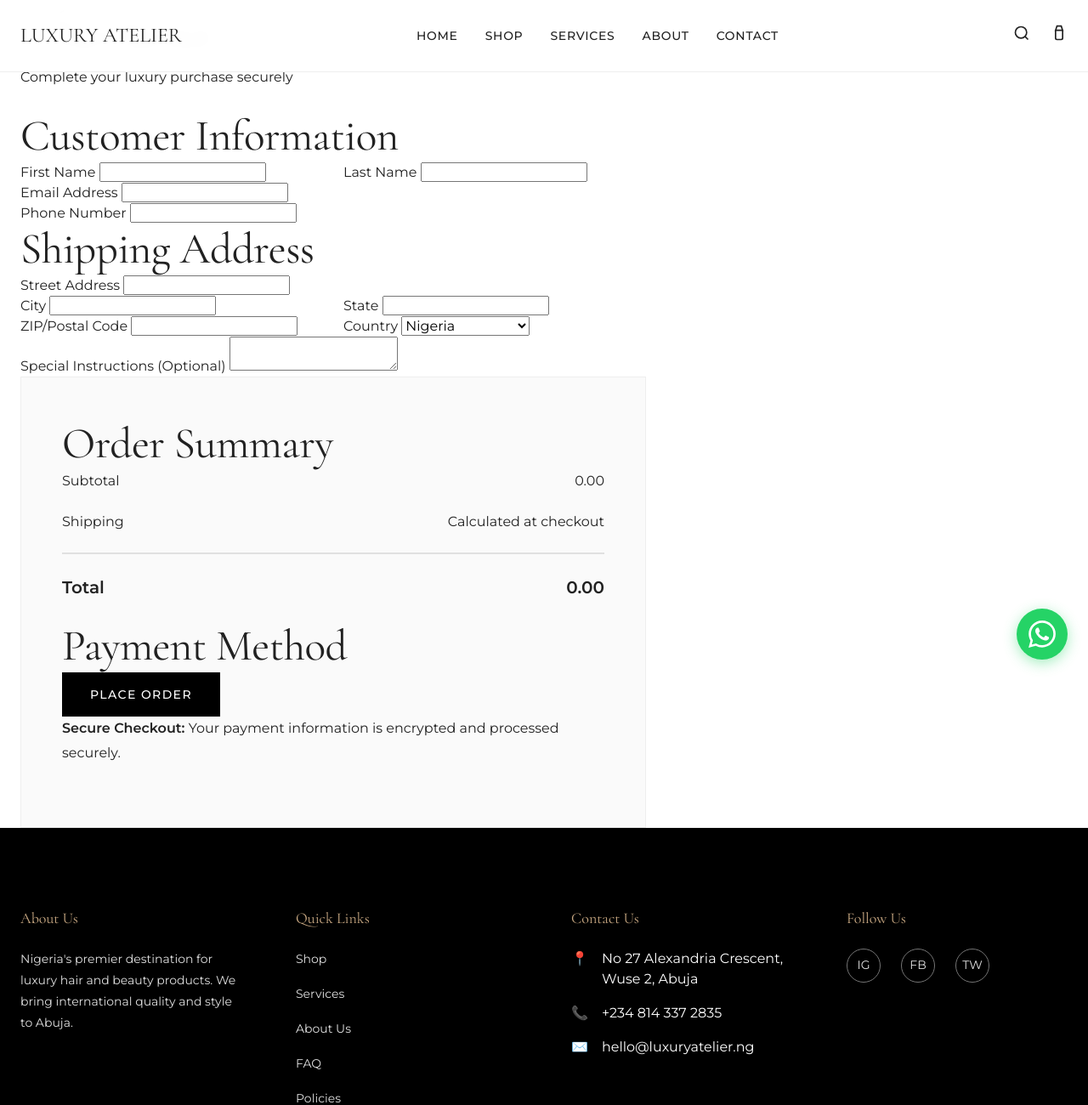
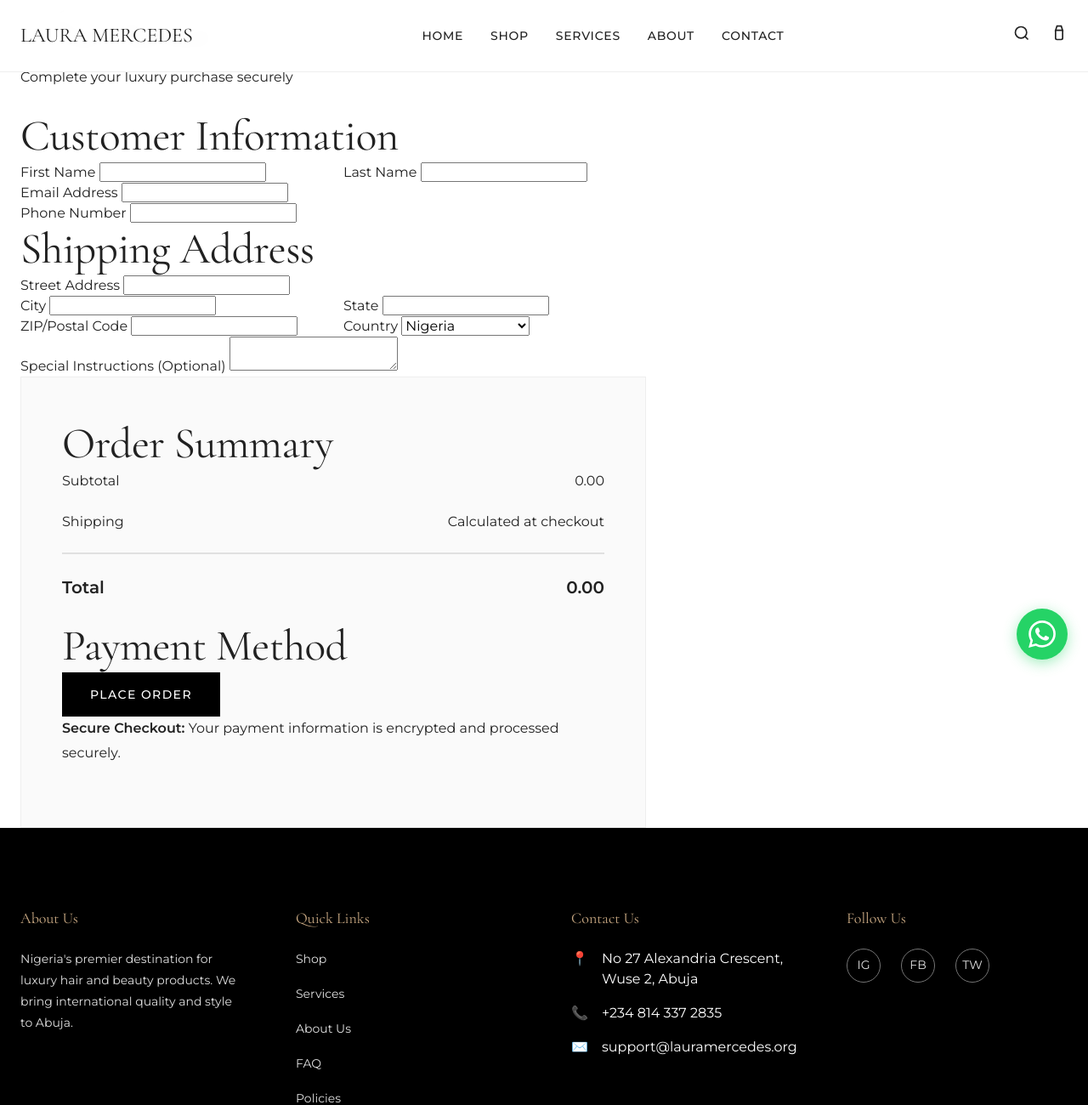
Before and after one commit to HenryMV9/Laura-Mercedes-1, a website: page checkout.html in a window 1280 px wide. Shown: the top 1300 px of the page at 85% size. Drawn offline with nearby package versions, Linux system fonts and the light colour scheme; a script that the page names is missing.

Commit message:
Updated checkout.html

```diff
--- a/checkout.html
+++ b/checkout.html
@@ -4,7 +4,7 @@
   <meta charset="UTF-8">
   <meta name="viewport" content="width=device-width, initial-scale=1.0">
   <meta name="description" content="Complete your purchase at Luxury Atelier - Secure checkout for premium hair and beauty products.">
-  <title>Checkout - Luxury Atelier</title>
+  <title>Checkout - LM Luxury Hair & Beauty Atelier </title>
 
   <link rel="preconnect" href="https://fonts.googleapis.com">
   <link rel="preconnect" href="https://fonts.gstatic.com" crossorigin>
@@ -18,7 +18,7 @@
 <body>
   <nav class="navbar">
     <div class="navbar-content">
-      <a href="/" class="nav-logo">LUXURY ATELIER</a>
+      <a href="/" class="nav-logo">LAURA MERCEDES</a>
 
       <ul class="nav-menu">
         <li><a href="/" class="nav-link">Home</a></li>
@@ -210,7 +210,7 @@
             </div>
             <div class="footer-contact-item">
               <span>✉️</span>
-              <span>hello@luxuryatelier.ng</span>
+              <span>support@lauramercedes.org</span>
             </div>
           </div>
         </div>
```
